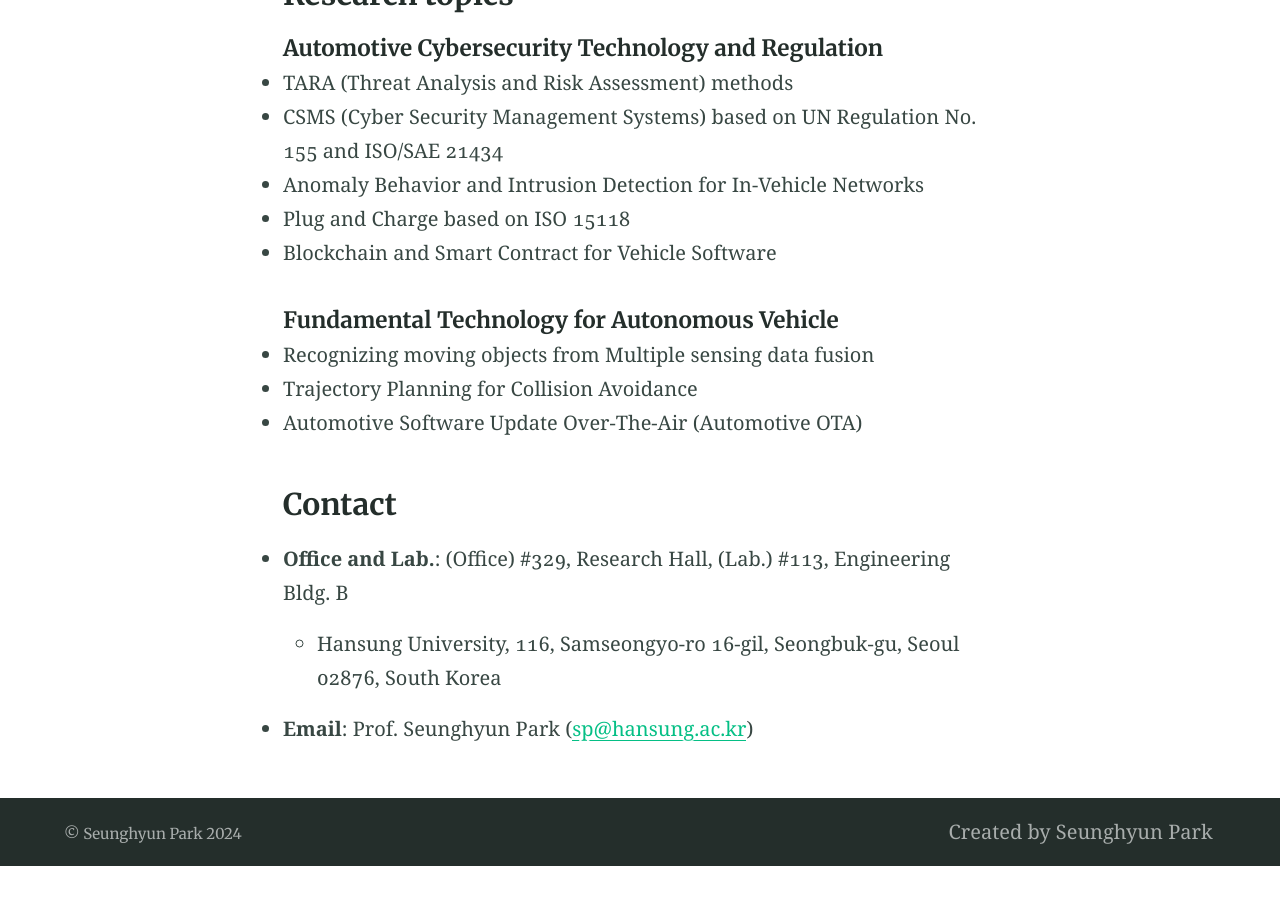
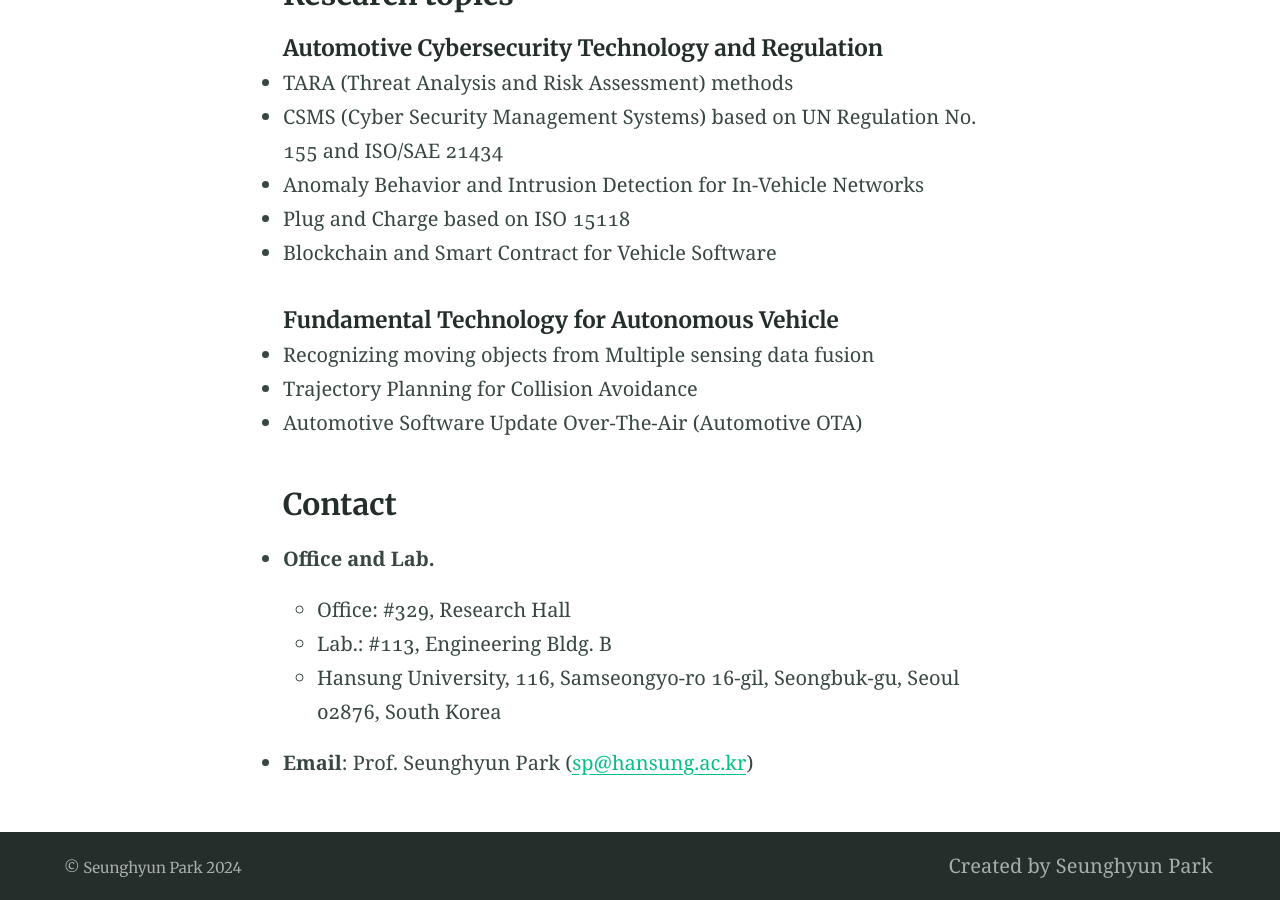
Before and after one commit to imcslab/imcslab.github.io, a Jekyll site: the page built from index.md, in a window 1280 px wide and 900 px high, scrolled down 1092 px. Built offline with Jekyll 4.4.1, drawn with Linux system fonts in a browser that asks for light colours; before the commit the page ends 1958 px from its top, so only the background shows below that.

```diff
--- a/index.md
+++ b/index.md
@@ -33,7 +33,9 @@ We look forward to receiving your application and possibly welcoming you to our
 * Automotive Software Update Over-The-Air (Automotive OTA)
 
 ### Contact
-* **Office and Lab.**: (Office) \#329, Research Hall, (Lab.) \#113, Engineering Bldg. B
+* **Office and Lab.**
+  * Office:  \#329, Research Hall
+  * Lab.: \#113, Engineering Bldg. B
   * Hansung University, 116, Samseongyo-ro 16-gil, Seongbuk-gu, Seoul 02876, South Korea
 * **Email**: Prof. Seunghyun Park ([sp@hansung.ac.kr](mailto:sp@hansung.ac.kr))
 
```
